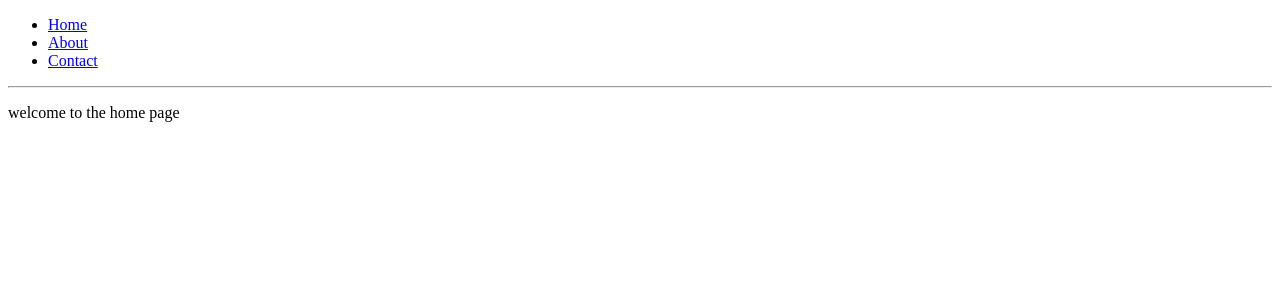
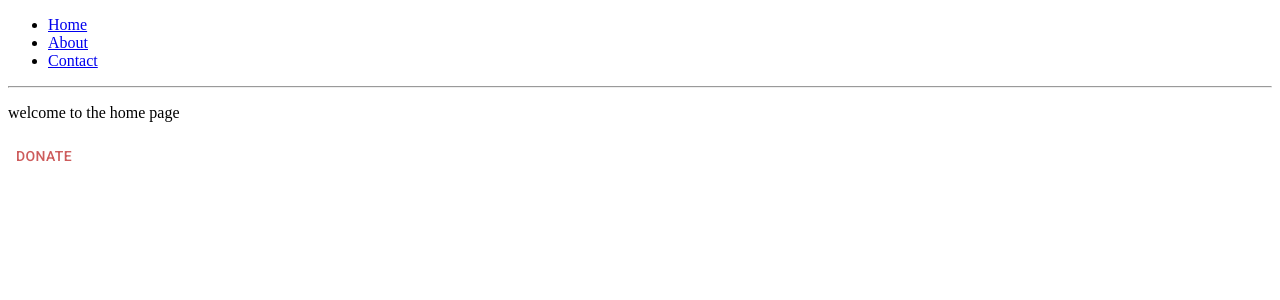
Before and after one commit to EthanLin-TWer/react-testing-strategy, a React app: page / in a window 1280 px wide. Shown: the top 300 px of the page. Built offline with nearby package versions, Linux system fonts and the light colour scheme.

Commit message:
✨feature: setup MUI and styled-components

```diff
--- a/src/pages/Home.tsx
+++ b/src/pages/Home.tsx
@@ -1,5 +1,13 @@
+import { Button } from '@mui/material'
+import { styled } from '@mui/material/styles'
+
+const DonateButton = styled(Button)`
+  color: indianred;
+`
+
 export const Home = () => (
   <div>
     <p>welcome to the home page</p>
+    <DonateButton>Donate</DonateButton>
   </div>
 )
--- a/src/pages/Root.tsx
+++ b/src/pages/Root.tsx
@@ -1,3 +1,8 @@
+import '@fontsource/roboto/300.css'
+import '@fontsource/roboto/400.css'
+import '@fontsource/roboto/500.css'
+import '@fontsource/roboto/700.css'
+
 import { Link, Outlet } from 'react-router-dom'
 
 export const Root = () => (
--- a/tsconfig.json
+++ b/tsconfig.json
@@ -31,7 +31,11 @@
 
     // misc
     "skipLibCheck": true,
-    "preserveSymlinks": true
+    "preserveSymlinks": true,
+
+    "paths": {
+      "@mui/styled-engine": ["./node_modules/@mui/styled-engine-sc"]
+    }
   },
   "typeAcquisition": {
     "include": ["jest"]
--- a/webpack.base.config.js
+++ b/webpack.base.config.js
@@ -5,7 +5,7 @@ const CopyPlugin = require('copy-webpack-plugin')
 const Dotenv = require('dotenv-webpack')
 
 const rules = [
-  { test: /\.(scss|sass|css)$/i, use: ['style-loader', 'css-loader', 'resolve-url-loader'] },
+  { test: /\.(scss|sass|css)$/i, use: ['style-loader', 'css-loader'] },
   {
     test: /\.(png|svg|jpg|jpeg|gif)$/i,
     type: 'asset/resource',
@@ -80,6 +80,9 @@ const config = {
     publicPath: '/',
   },
   resolve: {
+    alias: {
+      '@mui/styled-engine': '@mui/styled-engine-sc',
+    },
     extensions: ['*', '.js', '.ts', '.tsx'],
     extensionAlias: {
       '.mjs': ['.mjs', '.mts'],
```
Also changed, not shown: package.json (+7 -1 lines), 1 other file (tests, documents, lock files or other folders).
